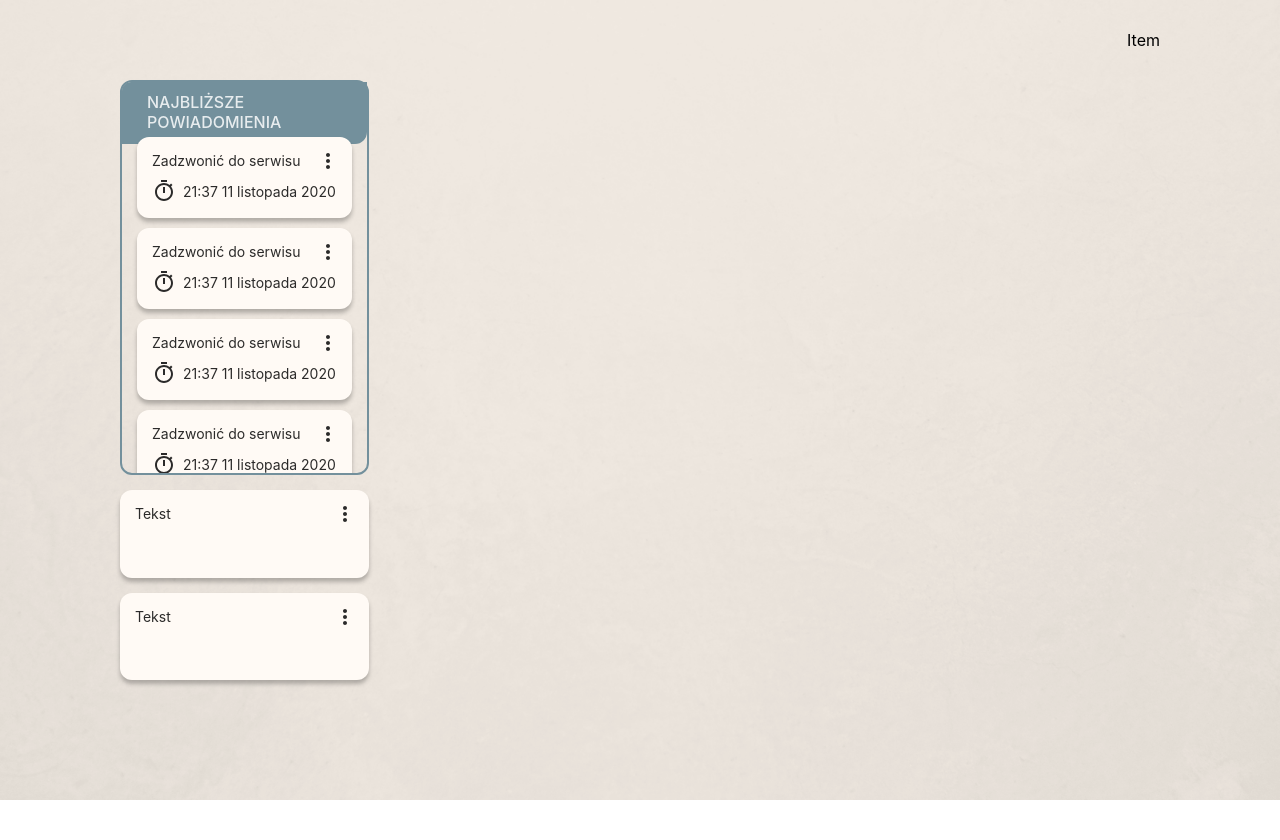
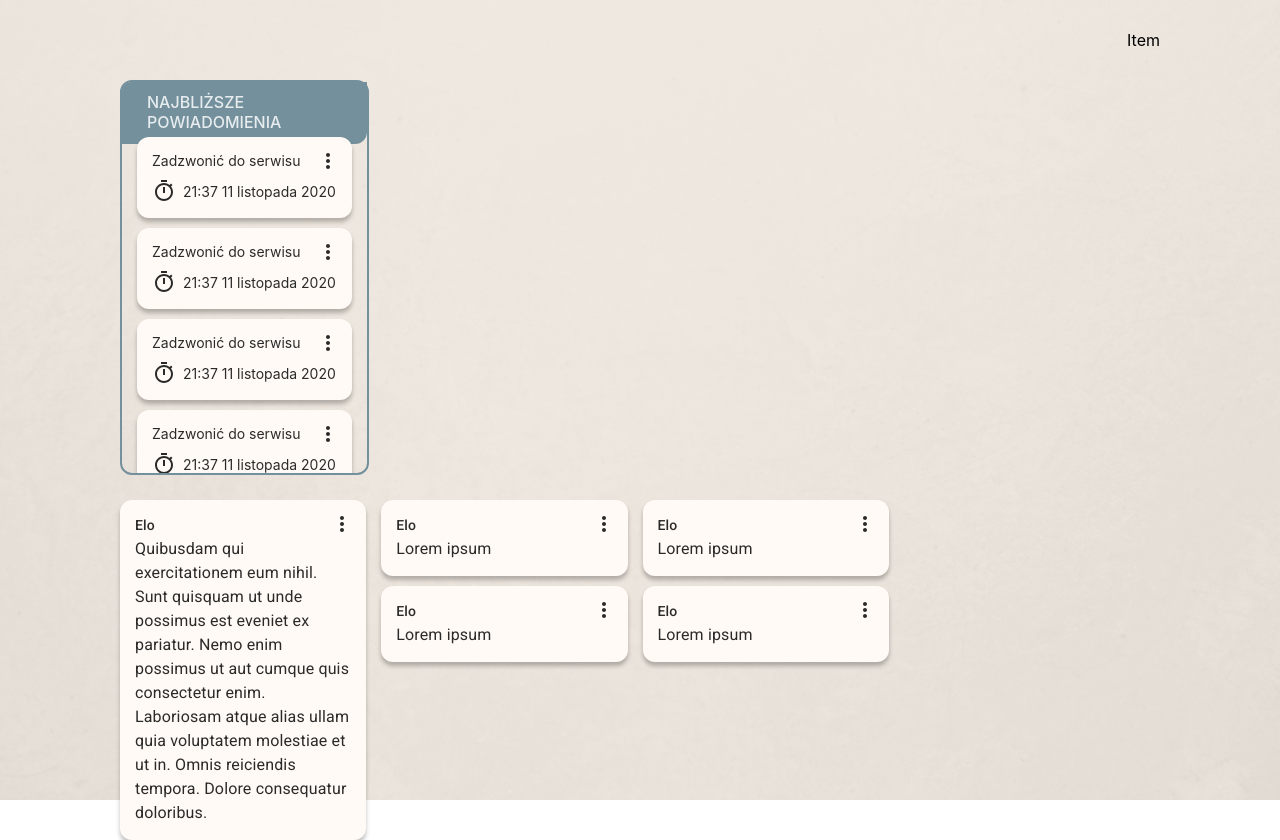
Before and after one commit to KamilPieronczyk/MemoHelp, a React (Create React App) app: page / in a window 1280 px wide. Before the commit the page ends 800 px from the top, so only its background shows below. Built offline with nearby package versions, Linux system fonts and the light colour scheme.

Commit message:
sticky note v2

```diff
--- a/src/screens/Home/Home.js
+++ b/src/screens/Home/Home.js
@@ -2,15 +2,14 @@ import React from 'react'
 import styled from 'styled-components'
 
 import {NotificationsList} from './NotificationsList/NotificationsList'
-import {StickyNote} from './StickyNote'
+import {StickyNotes} from './StickyNotes/StickyNotes'
 
 export default function Home() {
   return (
     <Container>
       <WidgetContainer>
         <NotificationsList />
-        <StickyNote index={1}/>
-        <StickyNote index={2}/>
+        <StickyNotes />
       </WidgetContainer>
     </Container>
   )
--- a/src/screens/Home/NotificationsList/NotificationsList.js
+++ b/src/screens/Home/NotificationsList/NotificationsList.js
@@ -17,6 +17,7 @@ export function NotificationsList() {
     </Container>
   )
 }
+
 
 const Container = styled.div`
   grid-area: 1 / span 1;
@@ -60,7 +61,6 @@ const List = styled.div`
   &::-webkit-scrollbar-track {
     box-shadow: inset 0 0 0px #9C9083;
   }
-
   &::-webkit-scrollbar-thumb {
     background-color: #9C9083;
     border-radius: 5px;
--- a/src/screens/Home/StickyNote.js
+++ /dev/null
@@ -1,39 +0,0 @@
-import React from 'react'
-import IconButton from '@material-ui/core/IconButton';
-import MoreIcon from '@material-ui/icons/MoreVert';
-import { withStyles } from '@material-ui/core/styles';
-import styled from 'styled-components'
-
-
-export function StickyNote(props) {
-  return (
-    <Container index={props.index}>
-      Tekst
-      <MoreIconContainer>
-        <MoreIcon />
-      </MoreIconContainer>
-    </Container>
-  )
-}
-
-const Container = styled.div`
-  grid-area: 1 / span 1;
-  grid-row: ${props => props.index + 4} / span 1;
-  background-color: #FFFAF5;
-  border-radius: 12px;
-  box-sizing: border-box;
-  position: relative;
-  padding: 15px;
-  font-size: 14px;
-  color: rgba(0,0,0,.83);
-  box-shadow: 0px 4px 4px rgba(0, 0, 0, 0.25);
-`
-
-const MoreIconContainer = withStyles((theme) => ({
-  root: {
-    position: 'absolute',
-    top: 0,
-    right: 0,
-    color: 'rgba(0,0,0,.83)',
-  },
-}))(IconButton);
--- /dev/null
+++ b/src/screens/Home/StickyNotes/StickyNote.js
@@ -0,0 +1,41 @@
+import React from 'react';
+import IconButton from '@material-ui/core/IconButton';
+import Typography from '@material-ui/core/Typography';
+import MoreIcon from '@material-ui/icons/MoreVert';
+import { withStyles } from '@material-ui/core/styles';
+import styled from 'styled-components';
+
+export function StickyNote(props) {
+	return (
+		<Container>
+			<Typography variant="subtitle2">{props.title}</Typography>
+      <Typography variant="body1">{props.content}</Typography>
+			<MoreIconContainer>
+				<MoreIcon />
+			</MoreIconContainer>
+		</Container>
+	);
+}
+
+const Container = styled.div`
+	width: calc(100% / 2 - 10px);
+	background-color: #fffaf5;
+	border-radius: 12px;
+	box-sizing: border-box;
+	position: relative;
+	padding: 15px;
+	font-size: 14px;
+	color: rgba(0, 0, 0, .83);
+	box-shadow: 0px 4px 4px rgba(0, 0, 0, 0.25);
+  margin-top: 10px;
+  margin-right: 15px;
+`;
+
+const MoreIconContainer = withStyles((theme) => ({
+	root : {
+		position : 'absolute',
+		top      : 0,
+		right    : 0,
+		color    : 'rgba(0,0,0,.83)'
+	}
+}))(IconButton);
--- /dev/null
+++ b/src/screens/Home/StickyNotes/StickyNotes.js
@@ -0,0 +1,24 @@
+import React from 'react'
+import styled from 'styled-components'
+import {StickyNote} from './StickyNote'
+
+export function StickyNotes(props) {
+  return (
+    <Container>
+      <StickyNote title="Elo" content="Quibusdam qui exercitationem eum nihil. Sunt quisquam ut unde possimus est eveniet ex pariatur. Nemo enim possimus ut aut cumque quis consectetur enim. Laboriosam atque alias ullam quia voluptatem molestiae et ut in. Omnis reiciendis tempora. Dolore consequatur doloribus." />
+      <StickyNote title="Elo" content="Lorem ipsum" />
+      <StickyNote title="Elo" content="Lorem ipsum" />
+      <StickyNote title="Elo" content="Lorem ipsum" />
+      <StickyNote title="Elo" content="Lorem ipsum" />
+    </Container>
+  )
+}
+
+const Container = styled.div`
+  grid-column: 1 / span 2;
+  grid-row: 5 / span 2;
+  display: flex;
+  flex-direction: column;
+  flex-wrap: wrap;
+  align-self: stretch;
+`
```
